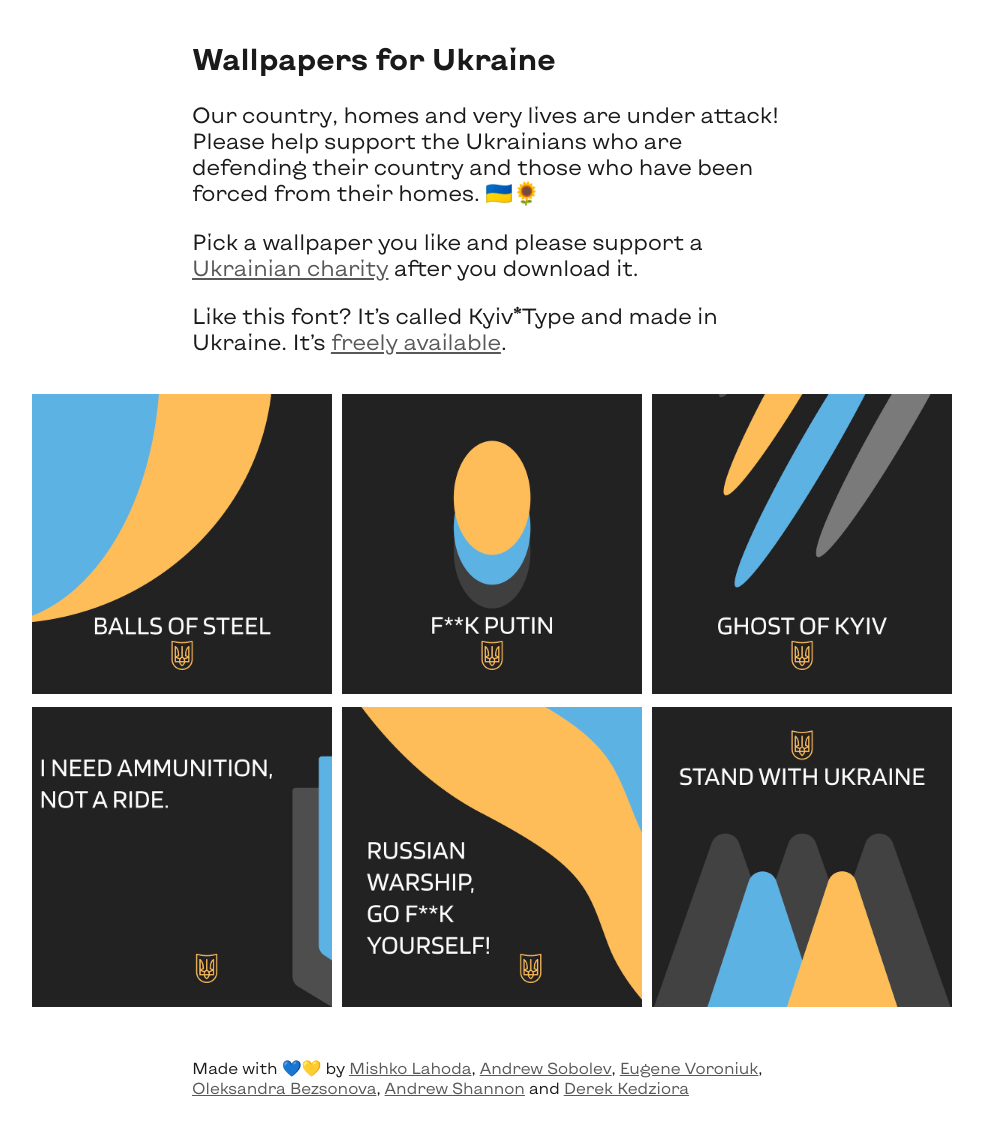
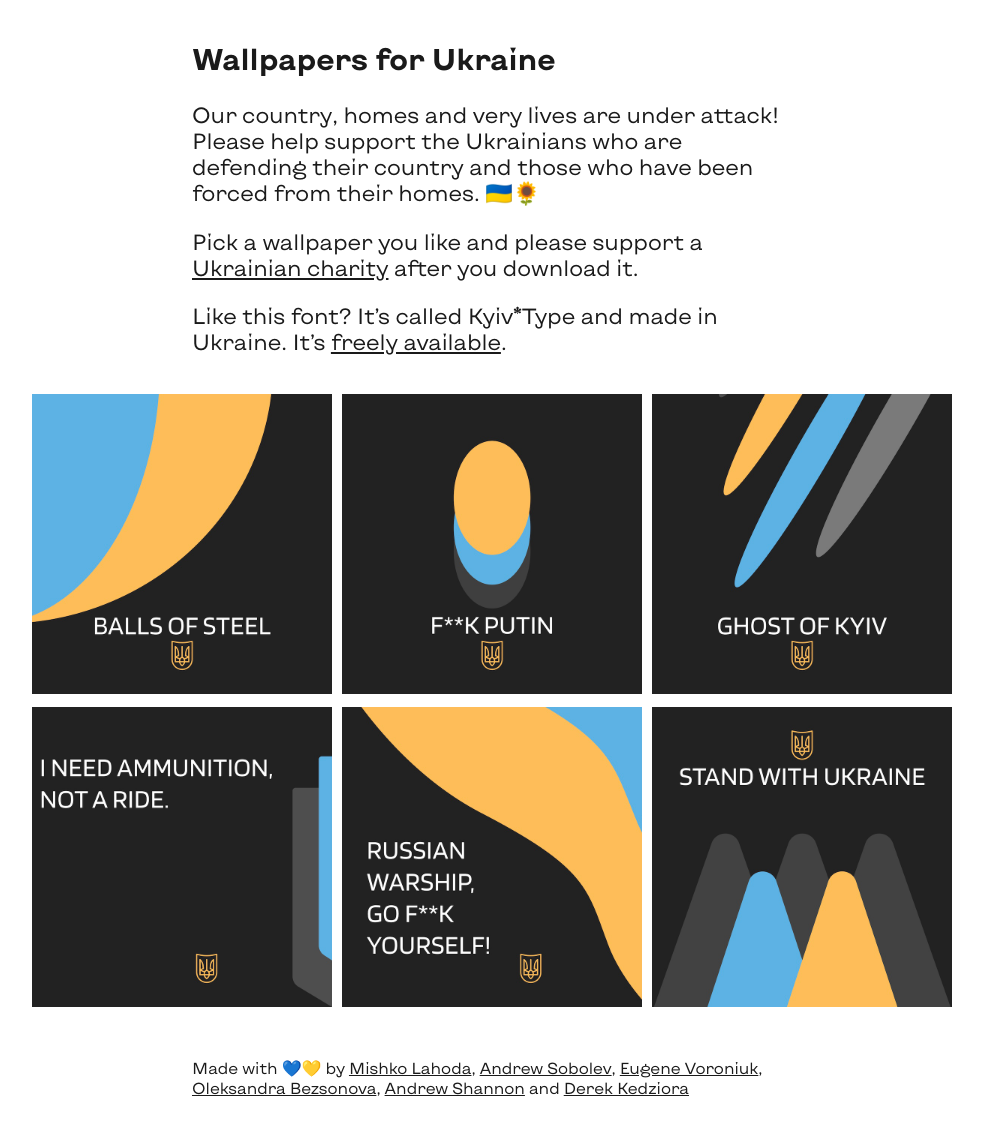
Before and after one commit to derekkedziora/ukrainian-wallpapers, a Jekyll site: the page built from index.md, in a window 1280 px wide. Shown: the whole page, without its empty margins (148-1131 px from the left). Built offline with Jekyll 4.4.1, drawn with Linux system fonts in a browser that asks for light colours.

Commit message:
Update style.css

```diff
--- a/css/style.css
+++ b/css/style.css
@@ -1,14 +1,14 @@
 :root {
 	--background-color: white;
 	--text-color:  hsl(0, 0%, 10%);
-	--link-color: hsl(240, 1%, 35%);
+	--link-color: hsl(0, 0%, 10%);
 }
 
 @media (prefers-color-scheme: dark) {
 	:root {
 		--background-color: hsl(200, 3%, 12%);
 		--text-color: hsl(0, 0%, 85%);
-		--link-color: hsl(193, 85%, 50%);
+		--link-color: hsl(0, 0%, 85%);
 	}
 }
 
```
